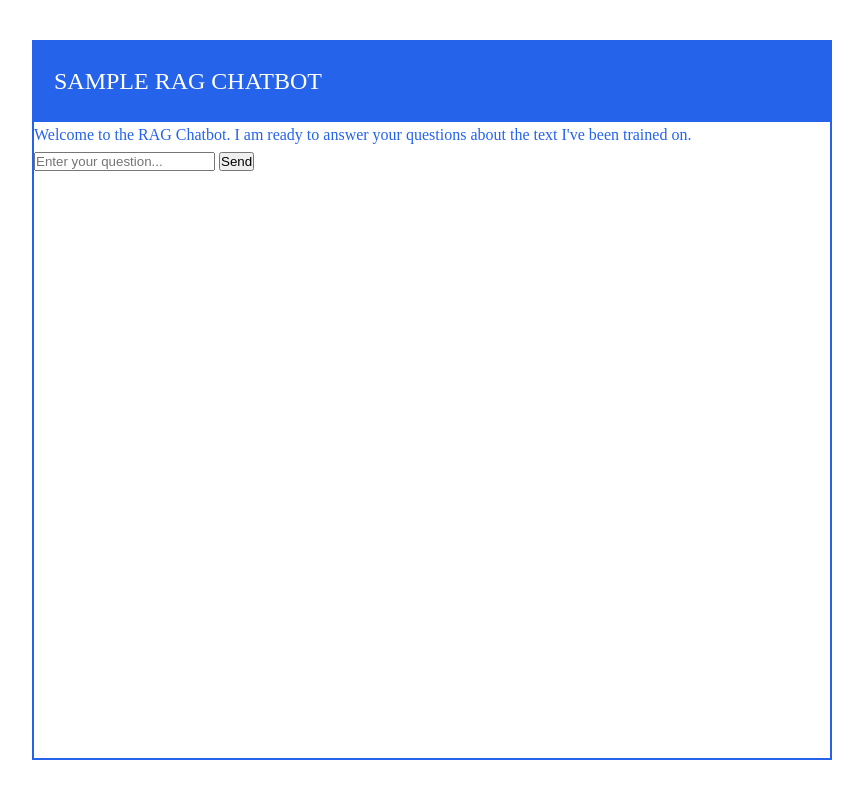
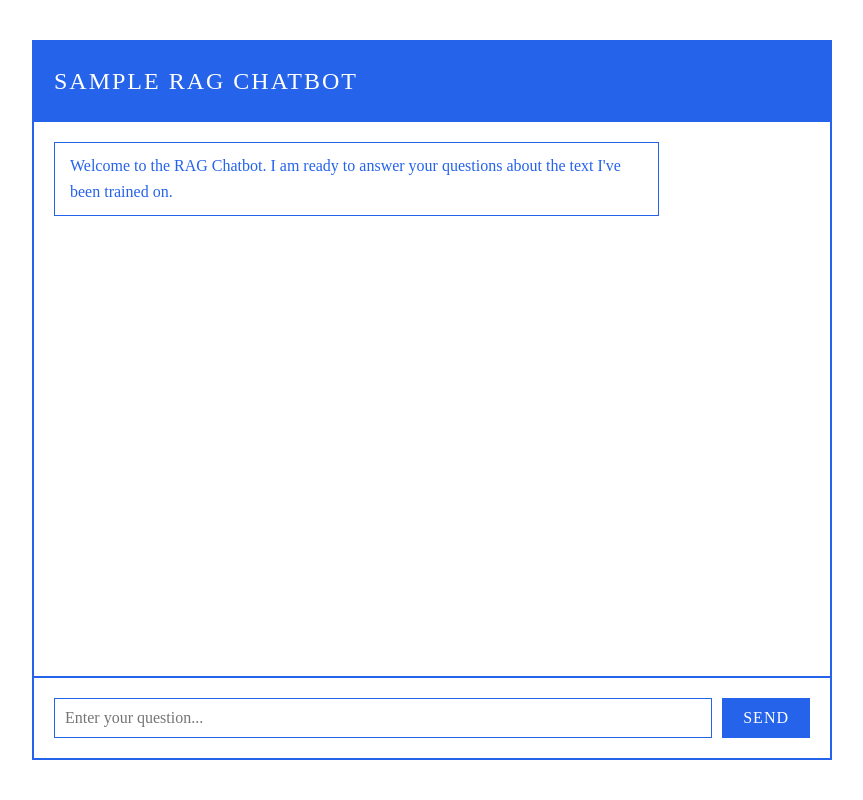
Before and after one commit to amelia-ps/platform-help2, a Flask app: page / in a window 1280 px wide. Shown: the whole page, without its empty margins (208-1071 px from the left). Run offline with Flask 3, Linux system fonts and the light colour scheme.

Commit message:
Update style.css

```diff
--- a/static/css/style.css
+++ b/static/css/style.css
@@ -32,3 +32,95 @@ body {
     font-size: 1.5rem;
     font-weight: normal;
     text-transform: uppercase;
+    letter-spacing: 2px;
+}
+.chat-messages {
+    flex: 1;
+    padding: 20px;
+    overflow-y: auto;
+    background-color: white;
+}
+.message {
+    margin-bottom: 15px;
+    padding: 10px 15px;
+    max-width: 80%;
+    word-wrap: break-word;
+    border: 1px solid #2563eb;
+}
+.message.user {
+    background-color: #2563eb;
+    color: white;
+    margin-left: auto;
+}
+.message.bot {
+    background-color: white;
+    color: #2563eb;
+    margin-right: auto;
+    border: 1px solid #2563eb;
+}
+.message.system {
+    background-color: white;
+    color: #2563eb;
+    font-size: 0.9em;
+    border: 1px dashed #2563eb;
+    margin: 10px auto;
+    max-width: 90%;
+}
+.message.error {
+    background-color: #2563eb;
+    color: white;
+    margin: 10px auto;
+    max-width: 90%;
+}
+.chat-input {
+    padding: 20px;
+    border-top: 2px solid #2563eb;
+    background-color: white;
+}
+#chat-form {
+    display: flex;
+    gap: 10px;
+}
+#user-input {
+    flex: 1;
+    padding: 10px;
+    border: 1px solid #2563eb;
+    font-family: "Times New Roman", Times, serif;
+    font-size: 1rem;
+    background-color: white;
+}
+button {
+    padding: 10px 20px;
+    background-color: #2563eb;
+    color: white;
+    border: 1px solid #2563eb;
+    cursor: pointer;
+    font-family: "Times New Roman", Times, serif;
+    font-size: 1rem;
+    text-transform: uppercase;
+    letter-spacing: 1px;
+}
+button:hover {
+    background-color: white;
+    color: #2563eb;
+}
+button:disabled {
+    background-color: #93c5fd;
+    color: white;
+    cursor: not-allowed;
+}
+/* Custom scrollbar for retro feel */
+::-webkit-scrollbar {
+    width: 10px;
+}
+::-webkit-scrollbar-track {
+    background: white;
+    border: 1px solid #2563eb;
+}
+::-webkit-scrollbar-thumb {
+    background: #2563eb;
+    border: 1px solid #2563eb;
+}
+::-webkit-scrollbar-thumb:hover {
+    background: #1d4ed8;
+}
```
